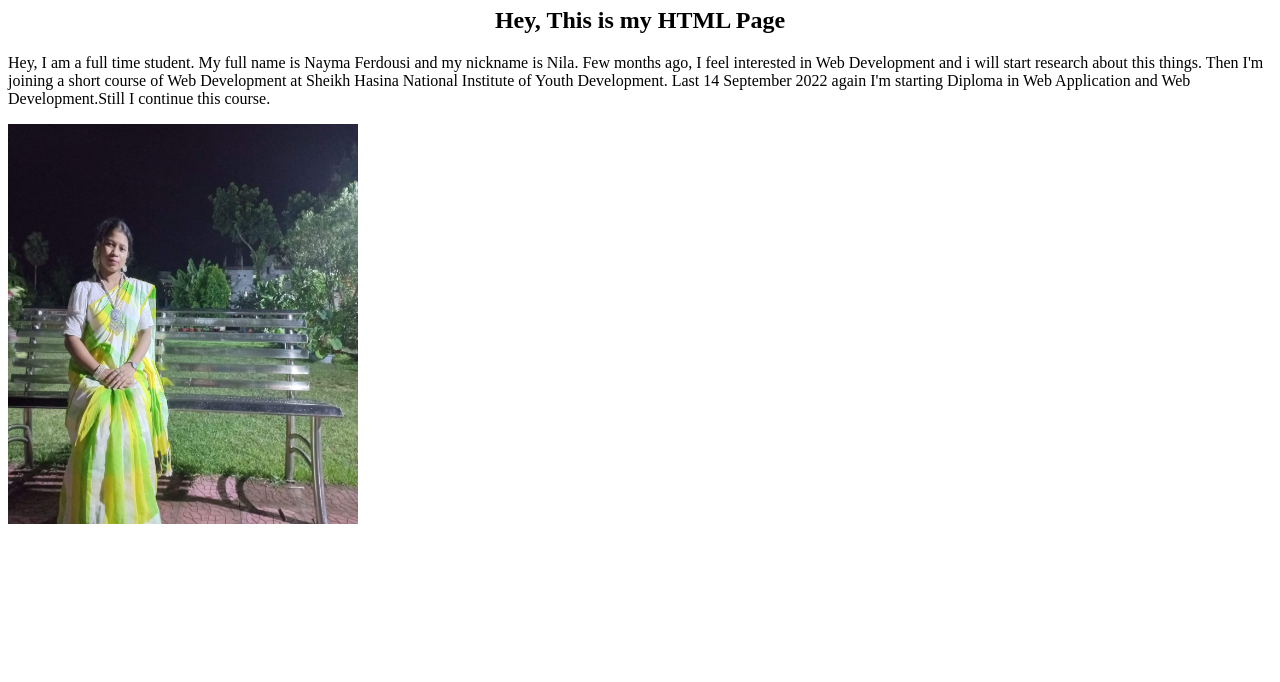
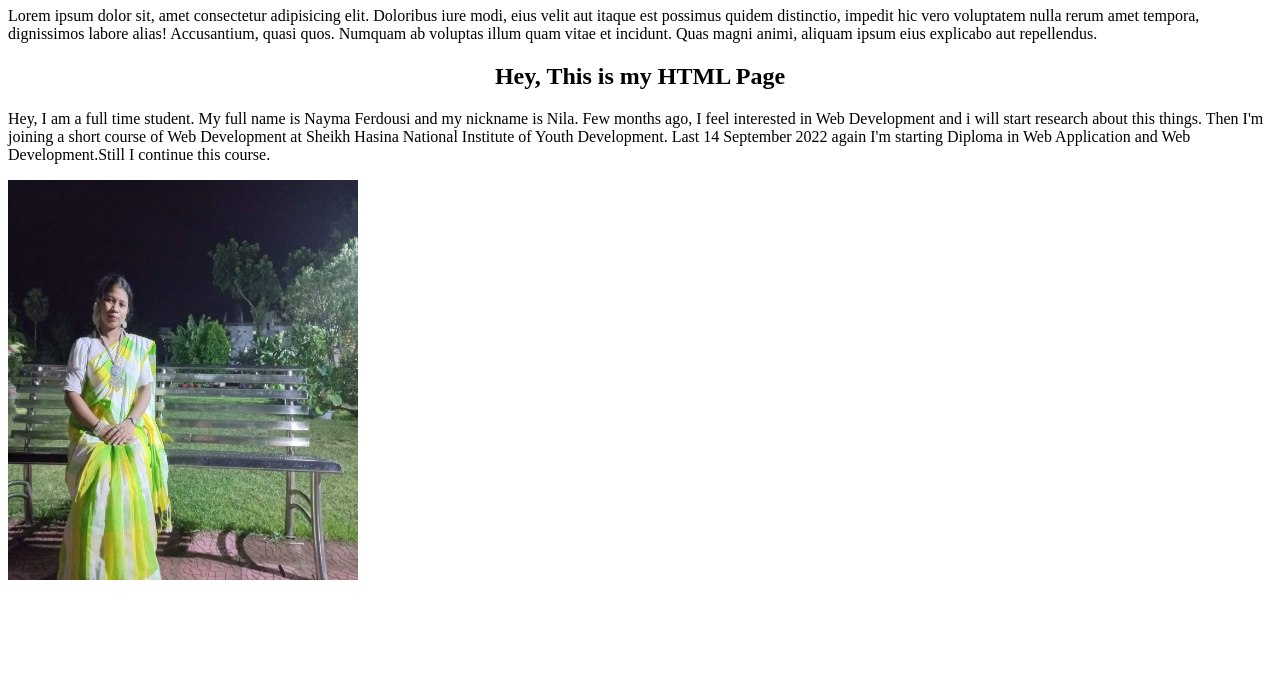
Before and after one commit to NaymaFerdousi/bootstrap-2, a plain HTML site: page index.html in a window 1280 px wide. Shown: the part 118-800 px from the top of the page. Drawn offline with Linux system fonts and the light colour scheme.

Commit message:
added a paragraph.

```diff
--- a/index.html
+++ b/index.html
@@ -10,6 +10,7 @@
   </head>
   <body>
   <h1 id="alamin">This text is from alamin.</h1>
+  <p>Lorem ipsum dolor sit, amet consectetur adipisicing elit. Doloribus iure modi, eius velit aut itaque est possimus quidem distinctio, impedit hic vero voluptatem nulla rerum amet tempora, dignissimos labore alias! Accusantium, quasi quos. Numquam ab voluptas illum quam vitae et incidunt. Quas magni animi, aliquam ipsum eius explicabo aut repellendus.</p>
   <h2 style="text-align:center"> Hey, This is my HTML Page </h2>
   <p>Hey, I am a full time student. My full name is Nayma Ferdousi and my nickname is Nila.
   Few months ago, I feel interested in Web Development and i will start research about this things.
```
